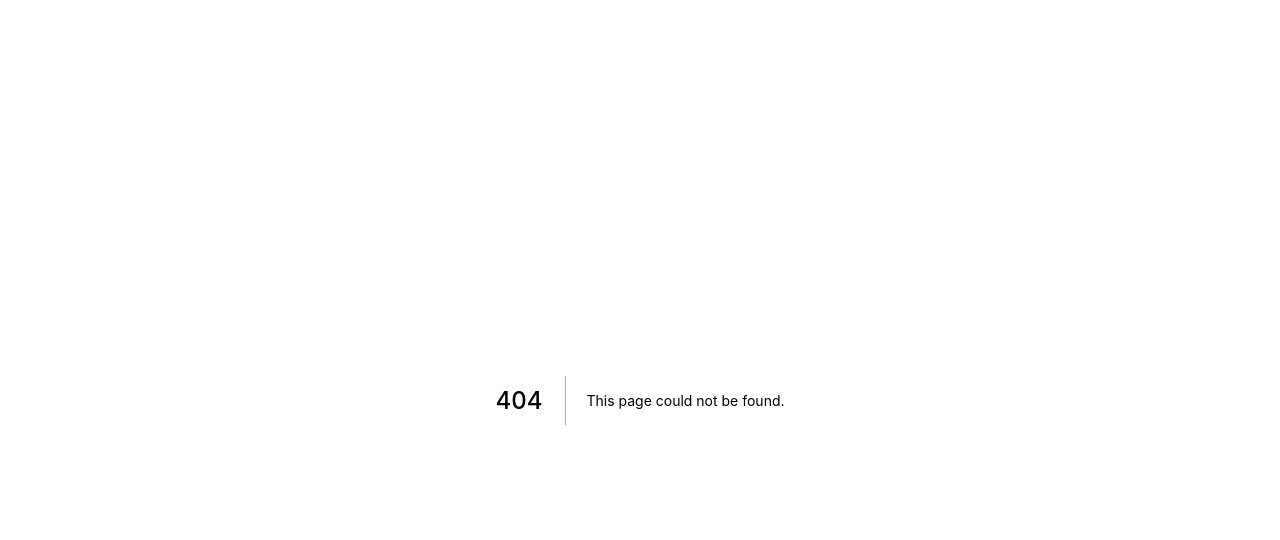
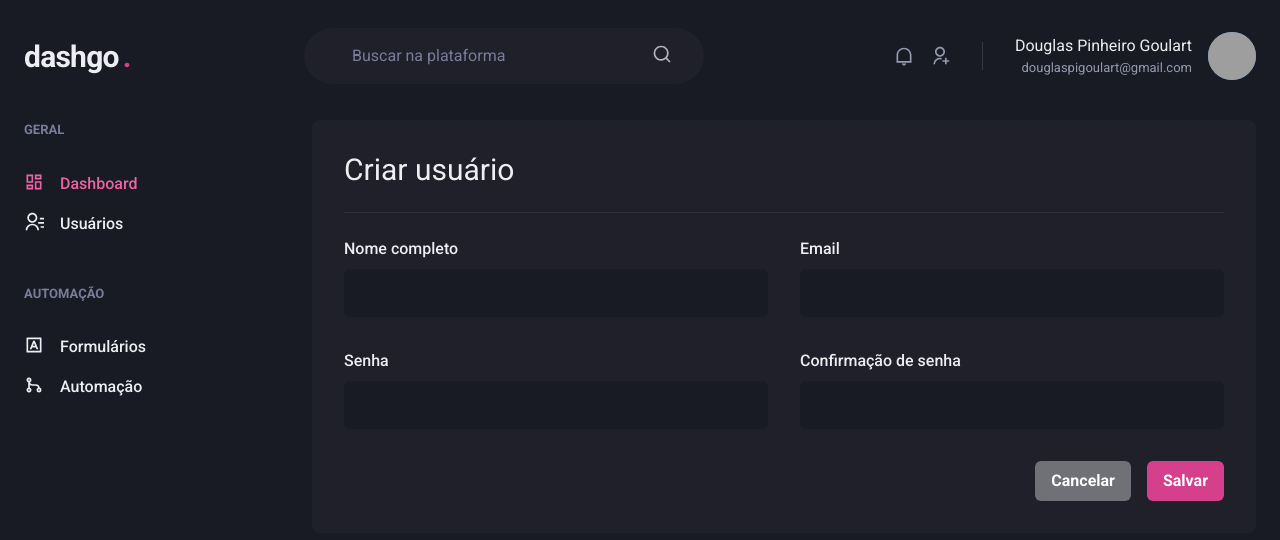
Before and after one commit to doougui/dashgo, a Next.js app: page /users/create in a window 1280 px wide. Before the commit this address had no page. Shown: the top 540 px of the page. Built offline with nearby package versions, Linux system fonts and the light colour scheme; grey boxes are pictures that could not be loaded.

Commit message:
Creating user creation page

```diff
--- /dev/null
+++ b/src/pages/users/create.tsx
@@ -0,0 +1,41 @@
+import { Box, Flex, Heading, Divider, VStack, SimpleGrid, HStack, Button } from '@chakra-ui/react';
+import { Input } from '../../components/Form/Input';
+import { Header } from '../../components/Header';
+import { Sidebar } from '../../components/Sidebar';
+
+export default function CreateUser() {
+  return (
+    <Box>
+      <Header />
+
+      <Flex w="100%" my="6" maxWidth={1480} mx="auto" px="6">
+        <Sidebar />
+
+        <Box flex="1" borderRadius="8" bg="gray.800" p="8">
+          <Heading size="lg" fontWeight="normal">Criar usuário</Heading>
+
+          <Divider my="6" borderColor="gray.700" />
+
+          <VStack spacing="8">
+            <SimpleGrid minChildWidth="240px" spacing="8" w="100%">
+              <Input name="name" label="Nome completo" />
+              <Input name="email" type="email" label="Email" />
+            </SimpleGrid>
+
+            <SimpleGrid minChildWidth="240px" spacing="8" w="100%">
+              <Input name="password" type="password" label="Senha" />
+              <Input name="password_confirmation" type="password" label="Confirmação de senha" />
+            </SimpleGrid>
+          </VStack>
+
+          <Flex mt="8" justify="flex-end">
+            <HStack spacing="4">
+              <Button colorScheme="whiteAlpha">Cancelar</Button>
+              <Button colorScheme="pink">Salvar</Button>
+            </HStack>
+          </Flex>
+        </Box>
+      </Flex>
+    </Box>
+  );
+}
```
